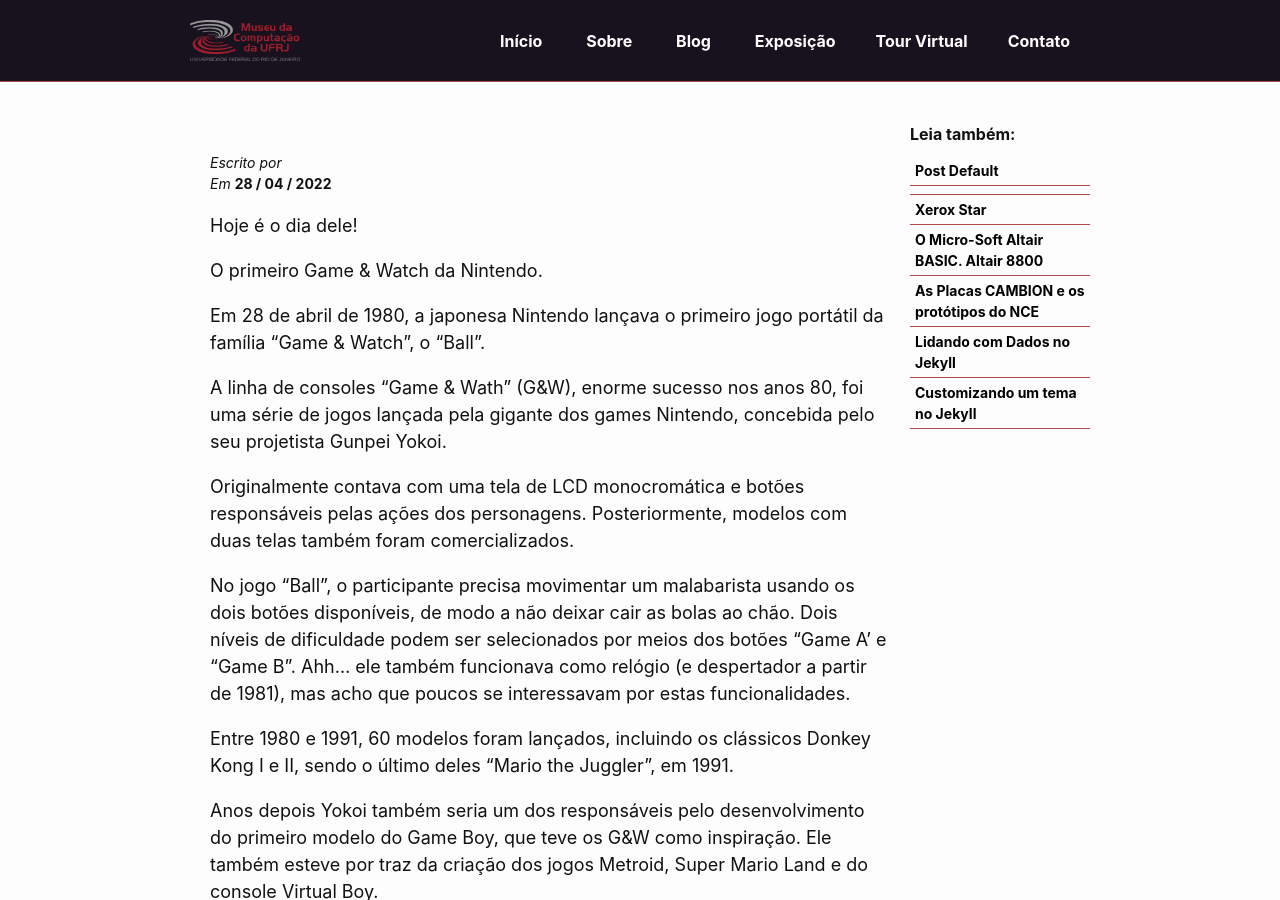
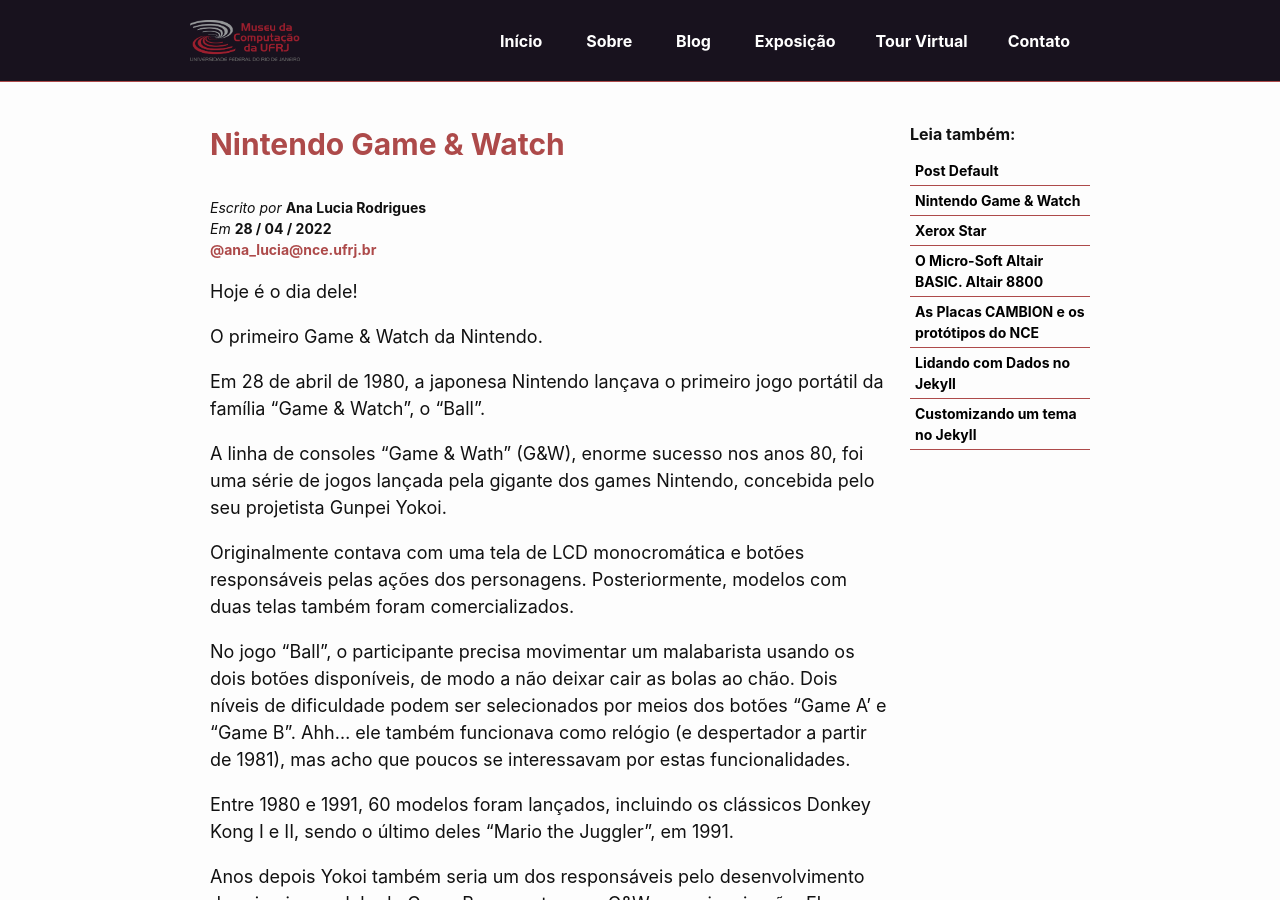
Before and after one commit to MuseuComputacao/museucomputacao.github.io, a Jekyll site: the page built from docs/_posts/2022-28-04-Nintendo-Game-&-Watch.md, in a window 1280 px wide and 900 px high. Built offline with Jekyll 4.4.1, drawn with Linux system fonts in a browser that asks for light colours; nearby versions of some CDN libraries; our own code applies the rules of GitHub Pages for plain Markdown files; part of the change alters nothing that is shown.

Commit message:
Update 2022-28-04-Nintendo-Game-&-Watch.md

```diff
--- a/docs/_posts/2022-28-04-Nintendo-Game-&-Watch.md
+++ b/docs/_posts/2022-28-04-Nintendo-Game-&-Watch.md
@@ -4,10 +4,8 @@ title:  Nintendo Game & Watch
 date:   2022-04-28 00:00:00 -0300
 categories: curiosidades
 description: Nintendo Game & Watch
-[image](https://scontent.fsdu8-2.fna.fbcdn.net/v/t39.30808-6/279392028_529942198803239_2985713599252547678_n.jpg?_nc_cat=103&ccb=1-5&_nc_sid=730e14&_nc_eui2=AeHHL7rAzIf4plbOEFTPfpedaLvDDWNUrtFou8MNY1Su0c3G-JdKF-hNfK6IvWB2zk3Kcc3NZ--Y2tUE5wJQO_sX&_nc_ohc=dmTTJ2pAq1EAX90S31G&_nc_ht=scontent.fsdu8-2.fna&oh=00_AT-fXPABVerXMR2_9v_QiTzJA3badumm-![image]
-Nintendo Game & Watch
 tags: curiosidades
-author: Ana Lucia Rodrigues
+author:
   name: Ana Lucia Rodrigues
   contact:  ana_lucia@nce.ufrj.br
   contact_link:  ana_lucia@nce.ufrj.br
@@ -15,6 +13,8 @@ tags-icon: far fa-robot
 image_url: https://scontent.fsdu8-2.fna.fbcdn.net/v/t39.30808-6/279392028_529942198803239_2985713599252547678_n.jpg?_nc_cat=103&ccb=1-5&_nc_sid=730e14&_nc_eui2=AeHHL7rAzIf4plbOEFTPfpedaLvDDWNUrtFou8MNY1Su0c3G-JdKF-hNfK6IvWB2zk3Kcc3NZ--Y2tUE5wJQO_sX&_nc_ohc=dmTTJ2pAq1EAX90S31G&_nc_ht=scontent.fsdu8-2.fna&oh=00_AT-fXPABVerXMR2_9v_QiTzJA3badumm-![image]
 
 ---
+
+
 Hoje é o dia dele!
 
 
```
